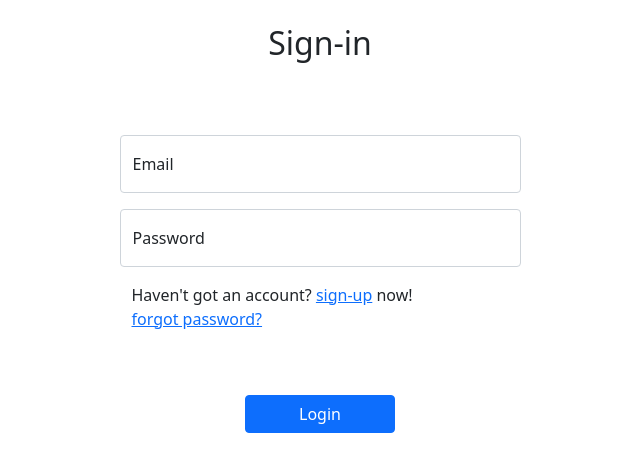
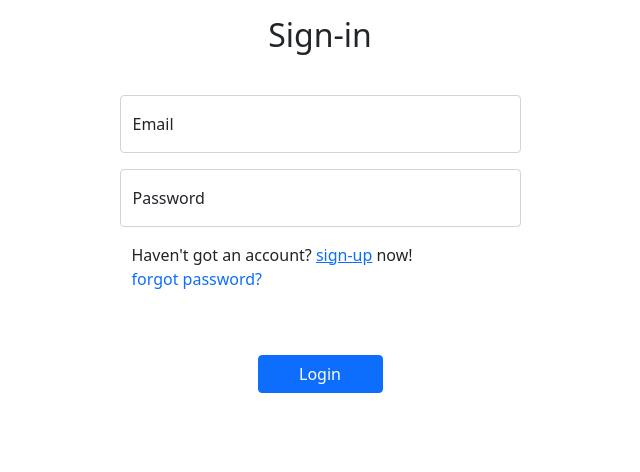
Before and after one commit to elkhailihamza/ArticleManager, a PHP site: page /login.php in a window 1280 px wide. Shown: the part 141-613 px from the top of the page, without its empty margins (320-960 px from the left). Run offline with PHP 8.4, Linux system fonts and the light colour scheme; some web fonts are replaced.

Commit message:
some tweaks to both login and register page

```diff
--- a/resources/login.php
+++ b/resources/login.php
@@ -3,14 +3,14 @@ include(__DIR__ . "/../includes/reg_header.php");
 ?>
 
 <main class="container-fluid d-flex flex-column justify-content-center align-items-center">
-    <div class="container col-6 d-grid gap-3 mt-4">
+    <div class="container col-6 d-grid gap-3 mt-3">
         <div class="text-center">
             <h2>
                 Sign-in
             </h2>
         </div>
         <form action="" method="post" class="form-group">
-            <div class="container d-grid gap-3 mt-5" style="width: 425px;">
+            <div class="container d-grid gap-3 mt-3" style="width: 425px;">
                 <div class="form-floating">
                     <input class="form-control" type="email" placeholder="Enter user email.." maxlength="125"
                         name="email" required></input>
@@ -22,10 +22,10 @@ include(__DIR__ . "/../includes/reg_header.php");
                 </div>
                 <div class="container d-grid">
                     <span>Haven't got an account? <a href="./register.php">sign-up</a> now!</span>
-                    <span><a href="#">forgot password?</a></span>
+                    <span><a href="#" class="text-decoration-none">forgot password?</a></span>
                 </div>
                 <div class="container d-flex justify-content-center align-items-center mt-5">
-                    <button class="btn btn-primary" style="width: 150px;" type="submit" name="submit"
+                    <button class="btn btn-primary" style="width: 125px;" type="submit" name="submit"
                         value="Submit">Login</button>
                 </div>
             </div>
--- a/resources/register.php
+++ b/resources/register.php
@@ -42,10 +42,10 @@ include(__DIR__ . "/../includes/reg_header.php");
                 </div>
                 <div class="container d-grid">
                     <span>Already have an account? <a href="./login.php"> sign-in</a> now!</span>
-                    <span><a href="#">forgot password?</a></span>
+                    <span><a href="#" class="text-decoration-none">forgot password?</a></span>
                 </div>
                 <div class="container d-flex justify-content-center align-items-center mt-3">
-                    <button class="btn btn-primary" style="width: 150px;" type="submit" name="submit"
+                    <button class="btn btn-primary" style="width: 125px;" type="submit" name="submit"
                         value="Submit">Register</button>
                 </div>
             </div>
```
